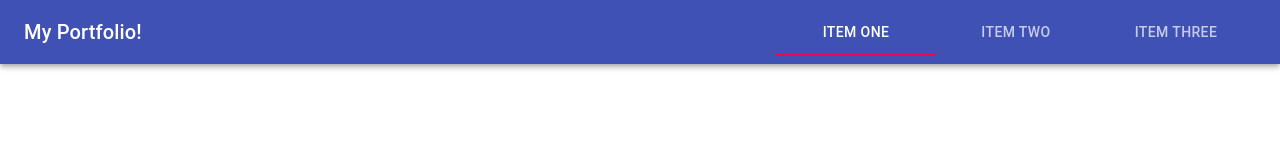
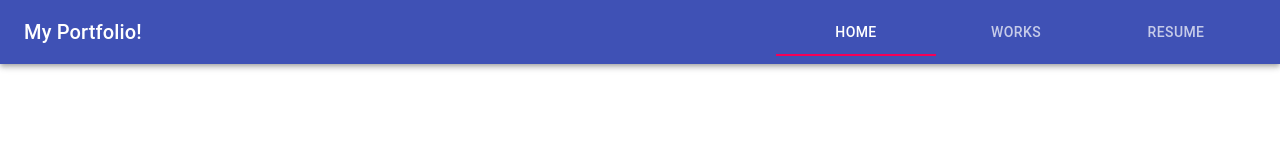
Before and after one commit to iteduki/react-portfolio, a React (Create React App) app: page / in a window 1280 px wide. Shown: the top 160 px of the page. Built offline with nearby package versions, Linux system fonts and the light colour scheme.

Commit message:
ページ構成を仮決め

```diff
--- a/src/App.tsx
+++ b/src/App.tsx
@@ -28,9 +28,9 @@ export default function SimpleTabs() {
           My Portfolio!
         </Typography>
         <Tabs value={value} onChange={handleChange}>
-          <Tab label="Item One" />
-          <Tab label="Item Two" />
-          <Tab label="Item Three" />
+          <Tab label="Home" />
+          <Tab label="Works" />
+          <Tab label="Resume" />
         </Tabs>
       </Toolbar>
     </AppBar>
```
